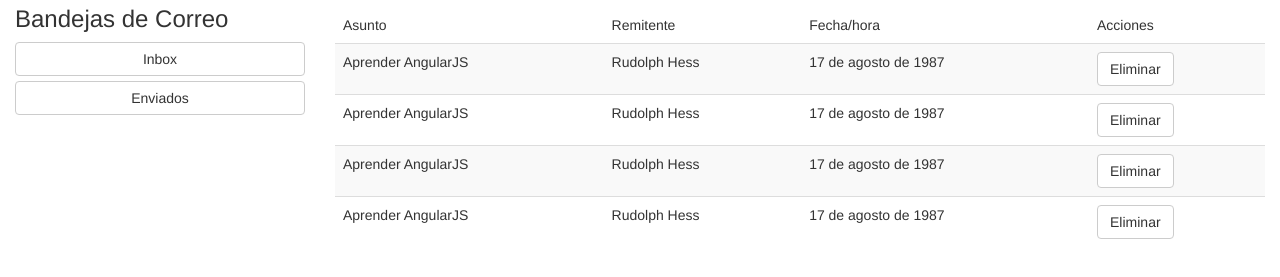
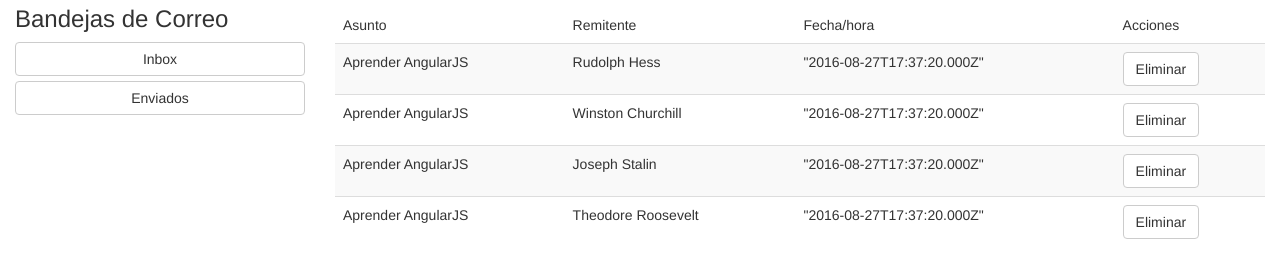
Before and after one commit to juboba/curso-ng, a website: page index.html in a window 1280 px wide. Shown: the part 143-420 px from the top of the page. Drawn offline with nearby package versions, Linux system fonts and the light colour scheme.

Commit message:
Agrega un controlador de ejemplo para el inbox.
En el próximo paso reemplazaremos nuestro controlador por un componente.
De esta manera encapsularemos la funcionalidad de inbox.

```diff
--- a/app/main.js
+++ b/app/main.js
@@ -1 +1,30 @@
 angular.module('clienteCorreo', [])
+
+    .controller('inboxCtrl', function() {
+        this.emails = [
+            {
+                id: 1,
+                asunto: 'Aprender AngularJS',
+                remitente: 'Rudolph Hess',
+                fecha: new Date()
+            },
+            {
+                id: 2,
+                asunto: 'Aprender AngularJS',
+                remitente: 'Winston Churchill',
+                fecha: new Date()
+            },
+            {
+                id: 3,
+                asunto: 'Aprender AngularJS',
+                remitente: 'Joseph Stalin',
+                fecha: new Date()
+            },
+            {
+                id: 4,
+                asunto: 'Aprender AngularJS',
+                remitente: 'Theodore Roosevelt',
+                fecha: new Date()
+            }
+        ];
+    });
--- a/index.html
+++ b/index.html
@@ -43,11 +43,17 @@
                     <div class="row">
                         <div class="col-sm-12 header">
                         </div>
-                        <div class="col-sm-12">
+                        <!-- Agregamos un 'controlador' para este elemento. Usamos la sintaxis 'Controller as ref'
+                             para usar el contexto (this) del controlador como ViewModel. De esta manera no
+                             necesitamos inyectar un `$scope`. -->
+                        <div class="col-sm-12" ng-controller="inboxCtrl as inbox">
                             <h1>Inbox</h1>
                             <table class="table table-striped table-hover">
                                 <thead>
                                     <tr>
+                                        <!-- En lugar de poner texto estático hemos usado la directiva
+                                             `ng-bind` pensando en aplicar angular-translate
+                                             (lo haremos al final).-->
                                         <td ng-bind="'Asunto'"></td>
                                         <td ng-bind="'Remitente'"></td>
                                         <td ng-bind="'Fecha/hora'"></td>
@@ -55,36 +61,14 @@
                                     </tr>
                                 </thead>
                                 <tbody>
-                                    <tr>
-                                        <td ng-bind="'Aprender AngularJS'"></td>
-                                        <td ng-bind="'Rudolph Hess'"></td>
-                                        <td ng-bind="'17 de agosto de 1987'"></td>
+                                    <!-- Recorremos los emails y mostramos la misma información que
+                                         teníamos antes estática. -->
+                                    <tr ng-repeat="email in inbox.emails track by email.id">
+                                        <td ng-bind="email.asunto"></td>
+                                        <td ng-bind="email.remitente"></td>
+                                        <td ng-bind="email.fecha"></td>
                                         <td>
-                                            <button class="btn btn-default">Eliminar</button>
-                                        </td>
-                                    </tr>
-                                    <tr>
-                                        <td ng-bind="'Aprender AngularJS'"></td>
-                                        <td ng-bind="'Rudolph Hess'"></td>
-                                        <td ng-bind="'17 de agosto de 1987'"></td>
-                                        <td>
-                                            <button class="btn btn-default">Eliminar</button>
-                                        </td>
-                                    </tr>
-                                    <tr>
-                                        <td ng-bind="'Aprender AngularJS'"></td>
-                                        <td ng-bind="'Rudolph Hess'"></td>
-                                        <td ng-bind="'17 de agosto de 1987'"></td>
-                                        <td>
-                                            <button class="btn btn-default">Eliminar</button>
-                                        </td>
-                                    </tr>
-                                    <tr>
-                                        <td ng-bind="'Aprender AngularJS'"></td>
-                                        <td ng-bind="'Rudolph Hess'"></td>
-                                        <td ng-bind="'17 de agosto de 1987'"></td>
-                                        <td>
-                                            <button class="btn btn-default">Eliminar</button>
+                                            <button class="btn btn-default" ng-bind="'Eliminar'"></button>
                                         </td>
                                     </tr>
                                 </tbody>
```
